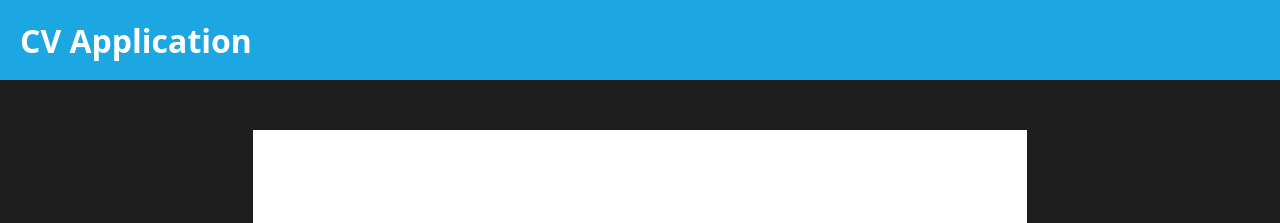
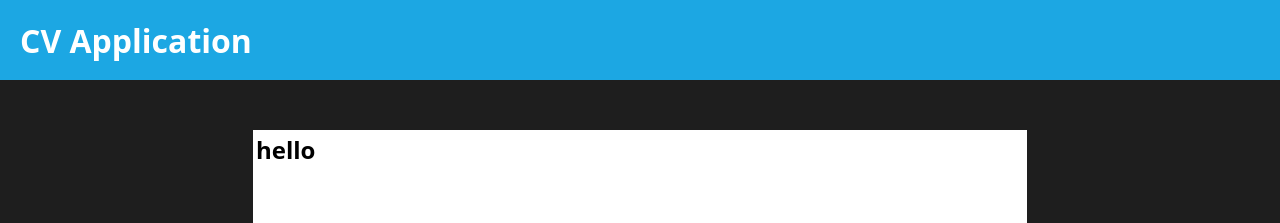
Before and after one commit to ImExtraPolite3/resume-builder, a React (Vite) app: page / in a window 1280 px wide. Shown: the top 223 px of the page. Built offline with nearby package versions, Linux system fonts and the light colour scheme.

Commit message:
fix style for resume page

```diff
--- a/src/components/UserOutput.jsx
+++ b/src/components/UserOutput.jsx
@@ -1,3 +1,7 @@
 export default function UserOutput() {
-  return <div>hello</div>;
+  return (
+    <div>
+      <h1>hello</h1>
+    </div>
+  );
 }
--- a/src/index.css
+++ b/src/index.css
@@ -3,7 +3,6 @@
   padding: 0;
   font-family: system-ui, -apple-system, BlinkMacSystemFont, 'Segoe UI', Roboto,
     Oxygen, Ubuntu, Cantarell, 'Open Sans', 'Helvetica Neue', sans-serif;
-  color: white;
 }
 
 body {
@@ -11,6 +10,7 @@ body {
 }
 
 #root {
+  color: white;
   display: grid;
 }
 
@@ -25,9 +25,14 @@ body {
 }
 
 .user-input {
+  color: white;
   display: grid;
   grid-template-columns: 20vw 80vw;
   grid-template-rows: 90vh;
+}
+
+button {
+  color: white;
 }
 
 .user-input {
@@ -152,10 +157,12 @@ body {
 }
 
 .user-output {
+  /* display: none; */
   grid-column: 1 / 3;
   width: 60%;
   border: solid white;
   margin: 50px auto;
   height: 100vh;
   background-color: white;
+  color: black;
 }
```
